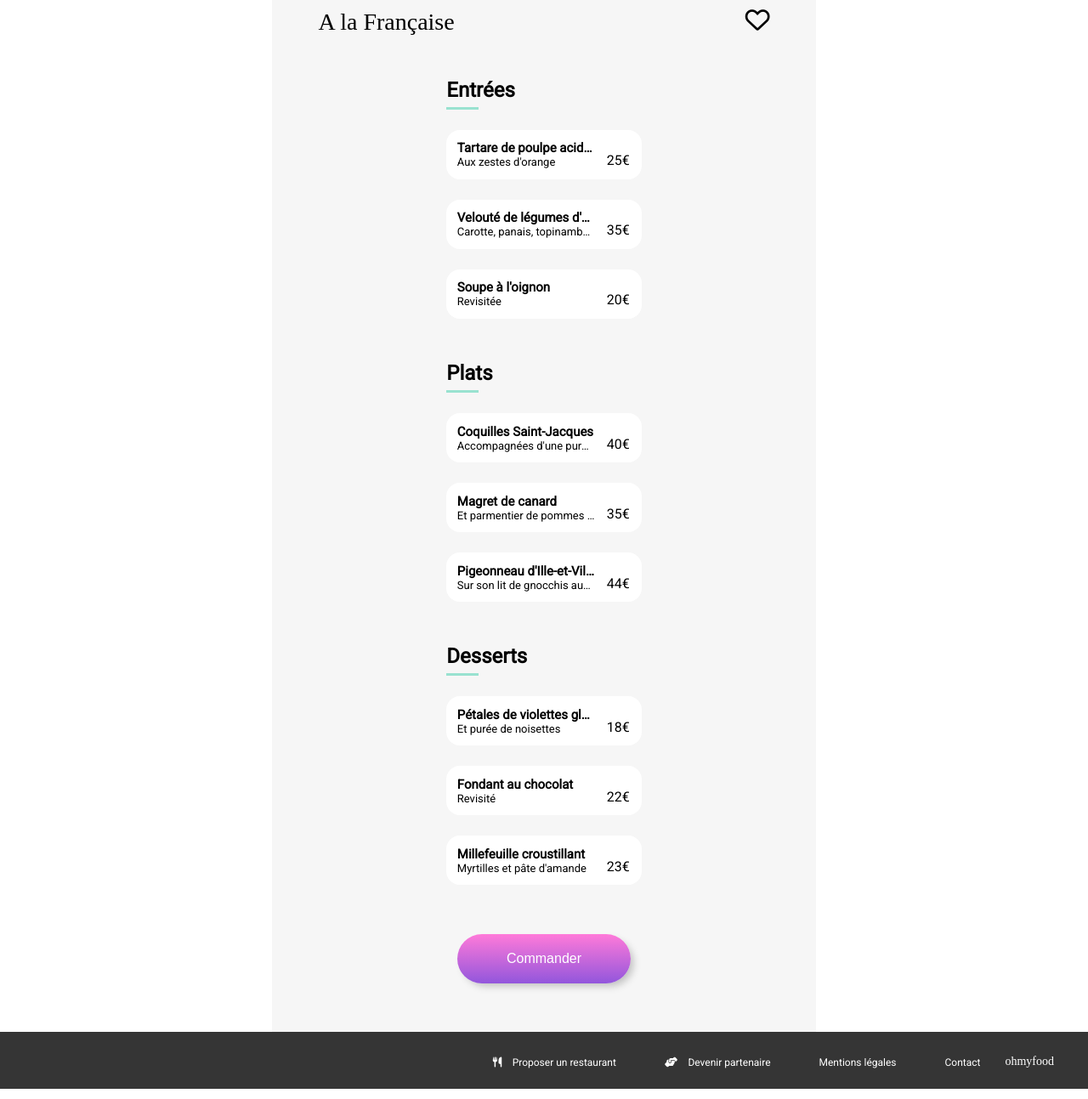
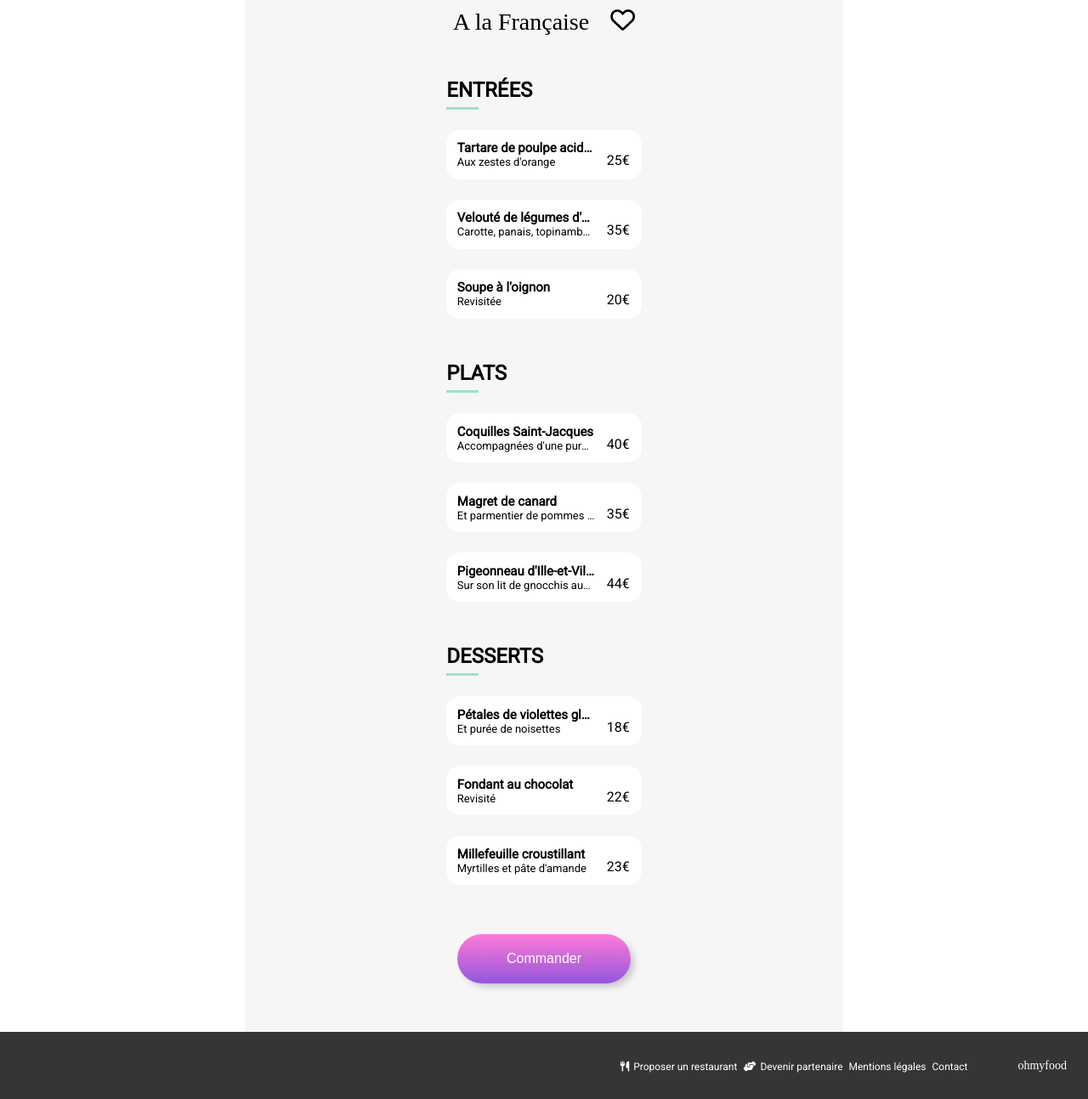
Before and after one commit to OGPops/OhMyFood, a website: page restaurants/a-la-francaise.html in a window 1280 px wide. Shown: the part 382-1675 px from the top of the page at 85% size. Drawn offline with Linux system fonts and the light colour scheme; a web font is replaced by a local one.

Commit message:
Mise à niveau des margin du footer et des différentes animations

```diff
--- a/css/main.css
+++ b/css/main.css
@@ -16,7 +16,7 @@
   }
   1% {
     opacity: 0;
-    font-weight: 400;
+    font-weight: lighter;
   }
   0% {
     opacity: 0;
@@ -39,13 +39,19 @@ ul {
   list-style: none;
 }
 
+@media screen and (min-width: 1024px) {
+  li {
+    display: inline;
+  }
+}
+
 a {
   text-decoration: none;
   color: black;
 }
 
 .fas {
-  padding-right: 12.5px;
+  padding-right: 5px;
 }
 
 body {
@@ -88,6 +94,20 @@ body {
   font-weight: 600;
 }
 
+@keyframes opacity {
+  100% {
+    opacity: 0;
+    z-index: -1;
+  }
+}
+@keyframes loader {
+  0% {
+    transform: rotate(0deg);
+  }
+  100% {
+    transform: rotate(360deg);
+  }
+}
 .loader-section {
   width: 100vw;
   height: 100vh;
@@ -153,20 +173,6 @@ body {
   background-color: #99E2D0;
 }
 
-@keyframes loader {
-  0% {
-    transform: rotate(0deg);
-  }
-  100% {
-    transform: rotate(360deg);
-  }
-}
-@keyframes opacity {
-  100% {
-    opacity: 0;
-    z-index: -1;
-  }
-}
 .btn {
   font-size: 1rem;
   color: white;
@@ -177,7 +183,7 @@ body {
   box-shadow: 5px 5px 10px -2px rgba(0, 0, 0, 0.23);
   cursor: pointer;
   opacity: 1;
-  transition: opacity, 200ms, linear;
+  transition: opacity 200ms linear;
 }
 .btn:hover {
   box-shadow: 5px 5px 10px -2px rgba(0, 0, 0, 0.5);
@@ -188,16 +194,18 @@ body {
   position: relative;
   justify-self: end;
   font-size: 1.8rem;
-  animation: heart2 300ms;
 }
 .fa-heart:hover {
-  animation: heart 300ms forwards;
+  animation: heart 1s forwards;
   font-weight: bold;
   color: transparent;
   background: radial-gradient(#9256dc, #ff7ad9);
   background-clip: text;
   -webkit-background-clip: text;
   cursor: pointer;
+}
+.fa-heart:not(:hover) {
+  animation: heart2 1s forwards;
 }
 
 .header_arrow {
@@ -246,11 +254,32 @@ body {
   width: 100%;
   height: 300px;
 }
+.research_description h2 {
+  font-size: 29px;
+  text-align: center;
+}
 .research_description p {
   color: #8a8a8a;
   padding: 15px 15px 25px 15px;
+  font-size: 16px;
+  font-weight: 300;
 }
 
+@keyframes cards {
+  0% {
+    opacity: 0;
+    transform: translateY(20px);
+  }
+  30% {
+    opacity: 0.5;
+  }
+  65% {
+    opacity: 0.7;
+  }
+  100% {
+    opacity: 1;
+  }
+}
 .menu-card {
   background-color: #f6f6f6;
   border-radius: 3.125rem 3.125rem 0 0;
@@ -268,7 +297,7 @@ body {
 }
 @media screen and (min-width: 1024px) {
   .menu-card {
-    max-width: 50%;
+    max-width: 55%;
   }
 }
 .menu-card_img {
@@ -296,16 +325,22 @@ body {
     margin: auto;
   }
 }
+@media screen and (min-width: 1024px) {
+  .menu-card_header {
+    display: flex;
+    justify-content: center;
+    gap: 25px;
+  }
+}
 .menu-card_icon {
   position: relative;
   justify-self: end;
   font-size: 1.8rem;
-  animation: heart2 300ms;
   align-self: center;
   justify-self: center;
 }
 .menu-card_icon:hover {
-  animation: heart 300ms forwards;
+  animation: heart 1s forwards;
   font-weight: bold;
   color: transparent;
   background: radial-gradient(#9256dc, #ff7ad9);
@@ -313,12 +348,16 @@ body {
   -webkit-background-clip: text;
   cursor: pointer;
 }
+.menu-card_icon:not(:hover) {
+  animation: heart2 1s forwards;
+}
 .menu-card_subcontainer {
   display: grid;
   grid-template-columns: 1fr;
   grid-auto-rows: min-content;
   grid-row-gap: 1.5rem;
   padding-top: 50px;
+  animation: cards 0.5s 1 both;
 }
 @media screen and (min-width: 768px) {
   .menu-card_subcontainer {
@@ -326,32 +365,43 @@ body {
     margin: auto;
   }
 }
+.menu-card_subcontainer:nth-child(1) {
+  animation-delay: 0.5s;
+}
+.menu-card_subcontainer:nth-child(2) {
+  animation-delay: 1s;
+}
+.menu-card_subcontainer:nth-child(3) {
+  animation-delay: 1.5s;
+}
+.menu-card_subcontainer:nth-child(1) {
+  animation-delay: 0.5s;
+}
+.menu-card_subcontainer:nth-child(2) {
+  animation-delay: 1s;
+}
+.menu-card_subcontainer:nth-child(3) {
+  animation-delay: 1.5s;
+}
+.menu-card_subcontainer:nth-child(1) {
+  animation-delay: 0.5s;
+}
+.menu-card_subcontainer:nth-child(2) {
+  animation-delay: 1s;
+}
+.menu-card_subcontainer:nth-child(3) {
+  animation-delay: 1.5s;
+}
 .menu-card_info-container {
   display: flex;
   background-color: white;
   border-radius: 1rem;
   overflow: hidden;
   cursor: pointer;
-  animation: cards 0.5s 1 both;
-}
-.menu-card_info-container:nth-child(1) {
-  animation-delay: 0.15s;
-}
-.menu-card_info-container:nth-child(2) {
-  animation-delay: 0.3s;
-}
-.menu-card_info-container:nth-child(3) {
-  animation-delay: 0.45s;
-}
-.menu-card_info-container:nth-child(4) {
-  animation-delay: 0.6s;
 }
 .menu-card_info-container:hover .menu-card_check {
   margin-right: 0;
   width: 60px;
-}
-.menu-card_info-container:hover .menu-card_container-icon-check {
-  transform: rotate(0deg);
 }
 .menu-card_title {
   font-family: "Shrikhand", serif;
@@ -362,6 +412,7 @@ body {
   width: 2.375rem;
   padding-bottom: 6.25px;
   border-bottom: solid 3px #99E2D0;
+  text-transform: uppercase;
 }
 .menu-card_info {
   padding: 12.5px 0px 12.5px 12.5px;
@@ -415,27 +466,13 @@ body {
   padding: 20px 57.5px;
 }
 
-@keyframes cards {
-  0% {
-    opacity: 0;
-    transform: translateY(20px);
-  }
-  30% {
-    opacity: 0.5;
-  }
-  65% {
-    opacity: 0.7;
-  }
-  100% {
-    opacity: 1;
-  }
-}
 .operation {
   max-width: 100%;
   padding: 20px;
 }
 @media screen and (min-width: 768px) {
   .operation {
+    width: 80%;
     margin: auto;
   }
 }
@@ -483,8 +520,9 @@ body {
   color: #787575;
   padding: 0 20px;
 }
-.operation_step .fa-store {
+.operation_step:hover .fas {
   color: #9256dc;
+  cursor: pointer;
 }
 
 .restaurants {
@@ -506,6 +544,7 @@ body {
 @media screen and (min-width: 1024px) {
   .restaurants_title {
     width: 87%;
+    margin: auto;
   }
 }
 .restaurants_container {
@@ -573,7 +612,7 @@ body {
 }
 .restaurants_info {
   width: 100%;
-  padding: 25px;
+  padding: 15px;
   display: grid;
   grid-template-columns: 2fr 1fr;
 }
@@ -584,16 +623,18 @@ body {
   position: relative;
   justify-self: end;
   font-size: 1.8rem;
-  animation: heart2 300ms;
 }
 .restaurants_icon:hover {
-  animation: heart 300ms forwards;
+  animation: heart 1s forwards;
   font-weight: bold;
   color: transparent;
   background: radial-gradient(#9256dc, #ff7ad9);
   background-clip: text;
   -webkit-background-clip: text;
   cursor: pointer;
+}
+.restaurants_icon:not(:hover) {
+  animation: heart2 1s forwards;
 }
 
 .footer {
@@ -607,11 +648,17 @@ body {
   .footer {
     display: flex;
     flex-direction: row-reverse;
-    padding-right: 40px;
+    justify-content: flex-start;
+    padding: 30px 25px;
   }
 }
 .footer_list {
   margin-right: 0px;
+}
+@media screen and (min-width: 1024px) {
+  .footer_list {
+    margin-right: 80px;
+  }
 }
 .footer_element {
   font-family: "Roboto", sans-serif;
@@ -625,9 +672,13 @@ body {
 }
 @media screen and (min-width: 1024px) {
   .footer_element {
-    display: inline;
-    margin-right: 50px;
     font-size: 12px;
+    gap: 16px;
+  }
+}
+@media screen and (min-width: 1024px) {
+  .footer_li {
+    margin-left: 50px;
   }
 }
 .footer_logo {
@@ -649,7 +700,6 @@ body {
 }
 .footer_link {
   color: white;
-  line-height: 1.7;
 }
 
 /*# sourceMappingURL=main.css.map */
--- a/css/restaurants.css
+++ b/css/restaurants.css
@@ -16,7 +16,7 @@
   }
   1% {
     opacity: 0;
-    font-weight: 400;
+    font-weight: lighter;
   }
   0% {
     opacity: 0;
@@ -39,13 +39,19 @@ ul {
   list-style: none;
 }
 
+@media screen and (min-width: 1024px) {
+  li {
+    display: inline;
+  }
+}
+
 a {
   text-decoration: none;
   color: black;
 }
 
 .fas {
-  padding-right: 12.5px;
+  padding-right: 5px;
 }
 
 body {
@@ -98,7 +104,7 @@ body {
   box-shadow: 5px 5px 10px -2px rgba(0, 0, 0, 0.23);
   cursor: pointer;
   opacity: 1;
-  transition: opacity, 200ms, linear;
+  transition: opacity 200ms linear;
 }
 .btn:hover {
   box-shadow: 5px 5px 10px -2px rgba(0, 0, 0, 0.5);
@@ -109,16 +115,18 @@ body {
   position: relative;
   justify-self: end;
   font-size: 1.8rem;
-  animation: heart2 300ms;
 }
 .fa-heart:hover {
-  animation: heart 300ms forwards;
+  animation: heart 1s forwards;
   font-weight: bold;
   color: transparent;
   background: radial-gradient(#9256dc, #ff7ad9);
   background-clip: text;
   -webkit-background-clip: text;
   cursor: pointer;
+}
+.fa-heart:not(:hover) {
+  animation: heart2 1s forwards;
 }
 
 .header_arrow {
@@ -167,11 +175,32 @@ body {
   width: 100%;
   height: 300px;
 }
+.research_description h2 {
+  font-size: 29px;
+  text-align: center;
+}
 .research_description p {
   color: #8a8a8a;
   padding: 15px 15px 25px 15px;
+  font-size: 16px;
+  font-weight: 300;
 }
 
+@keyframes cards {
+  0% {
+    opacity: 0;
+    transform: translateY(20px);
+  }
+  30% {
+    opacity: 0.5;
+  }
+  65% {
+    opacity: 0.7;
+  }
+  100% {
+    opacity: 1;
+  }
+}
 .menu-card {
   background-color: #f6f6f6;
   border-radius: 3.125rem 3.125rem 0 0;
@@ -189,7 +218,7 @@ body {
 }
 @media screen and (min-width: 1024px) {
   .menu-card {
-    max-width: 50%;
+    max-width: 55%;
   }
 }
 .menu-card_img {
@@ -217,16 +246,22 @@ body {
     margin: auto;
   }
 }
+@media screen and (min-width: 1024px) {
+  .menu-card_header {
+    display: flex;
+    justify-content: center;
+    gap: 25px;
+  }
+}
 .menu-card_icon {
   position: relative;
   justify-self: end;
   font-size: 1.8rem;
-  animation: heart2 300ms;
   align-self: center;
   justify-self: center;
 }
 .menu-card_icon:hover {
-  animation: heart 300ms forwards;
+  animation: heart 1s forwards;
   font-weight: bold;
   color: transparent;
   background: radial-gradient(#9256dc, #ff7ad9);
@@ -234,12 +269,16 @@ body {
   -webkit-background-clip: text;
   cursor: pointer;
 }
+.menu-card_icon:not(:hover) {
+  animation: heart2 1s forwards;
+}
 .menu-card_subcontainer {
   display: grid;
   grid-template-columns: 1fr;
   grid-auto-rows: min-content;
   grid-row-gap: 1.5rem;
   padding-top: 50px;
+  animation: cards 0.5s 1 both;
 }
 @media screen and (min-width: 768px) {
   .menu-card_subcontainer {
@@ -247,32 +286,43 @@ body {
     margin: auto;
   }
 }
+.menu-card_subcontainer:nth-child(1) {
+  animation-delay: 0.5s;
+}
+.menu-card_subcontainer:nth-child(2) {
+  animation-delay: 1s;
+}
+.menu-card_subcontainer:nth-child(3) {
+  animation-delay: 1.5s;
+}
+.menu-card_subcontainer:nth-child(1) {
+  animation-delay: 0.5s;
+}
+.menu-card_subcontainer:nth-child(2) {
+  animation-delay: 1s;
+}
+.menu-card_subcontainer:nth-child(3) {
+  animation-delay: 1.5s;
+}
+.menu-card_subcontainer:nth-child(1) {
+  animation-delay: 0.5s;
+}
+.menu-card_subcontainer:nth-child(2) {
+  animation-delay: 1s;
+}
+.menu-card_subcontainer:nth-child(3) {
+  animation-delay: 1.5s;
+}
 .menu-card_info-container {
   display: flex;
   background-color: white;
   border-radius: 1rem;
   overflow: hidden;
   cursor: pointer;
-  animation: cards 0.5s 1 both;
-}
-.menu-card_info-container:nth-child(1) {
-  animation-delay: 0.15s;
-}
-.menu-card_info-container:nth-child(2) {
-  animation-delay: 0.3s;
-}
-.menu-card_info-container:nth-child(3) {
-  animation-delay: 0.45s;
-}
-.menu-card_info-container:nth-child(4) {
-  animation-delay: 0.6s;
 }
 .menu-card_info-container:hover .menu-card_check {
   margin-right: 0;
   width: 60px;
-}
-.menu-card_info-container:hover .menu-card_container-icon-check {
-  transform: rotate(0deg);
 }
 .menu-card_title {
   font-family: "Shrikhand", serif;
@@ -283,6 +333,7 @@ body {
   width: 2.375rem;
   padding-bottom: 6.25px;
   border-bottom: solid 3px #99E2D0;
+  text-transform: uppercase;
 }
 .menu-card_info {
   padding: 12.5px 0px 12.5px 12.5px;
@@ -336,27 +387,13 @@ body {
   padding: 20px 57.5px;
 }
 
-@keyframes cards {
-  0% {
-    opacity: 0;
-    transform: translateY(20px);
-  }
-  30% {
-    opacity: 0.5;
-  }
-  65% {
-    opacity: 0.7;
-  }
-  100% {
-    opacity: 1;
-  }
-}
 .operation {
   max-width: 100%;
   padding: 20px;
 }
 @media screen and (min-width: 768px) {
   .operation {
+    width: 80%;
     margin: auto;
   }
 }
@@ -404,8 +441,9 @@ body {
   color: #787575;
   padding: 0 20px;
 }
-.operation_step .fa-store {
+.operation_step:hover .fas {
   color: #9256dc;
+  cursor: pointer;
 }
 
 .restaurants {
@@ -427,6 +465,7 @@ body {
 @media screen and (min-width: 1024px) {
   .restaurants_title {
     width: 87%;
+    margin: auto;
   }
 }
 .restaurants_container {
@@ -494,7 +533,7 @@ body {
 }
 .restaurants_info {
   width: 100%;
-  padding: 25px;
+  padding: 15px;
   display: grid;
   grid-template-columns: 2fr 1fr;
 }
@@ -505,16 +544,18 @@ body {
   position: relative;
   justify-self: end;
   font-size: 1.8rem;
-  animation: heart2 300ms;
 }
 .restaurants_icon:hover {
-  animation: heart 300ms forwards;
+  animation: heart 1s forwards;
   font-weight: bold;
   color: transparent;
   background: radial-gradient(#9256dc, #ff7ad9);
   background-clip: text;
   -webkit-background-clip: text;
   cursor: pointer;
+}
+.restaurants_icon:not(:hover) {
+  animation: heart2 1s forwards;
 }
 
 .footer {
@@ -528,11 +569,17 @@ body {
   .footer {
     display: flex;
     flex-direction: row-reverse;
-    padding-right: 40px;
+    justify-content: flex-start;
+    padding: 30px 25px;
   }
 }
 .footer_list {
   margin-right: 0px;
+}
+@media screen and (min-width: 1024px) {
+  .footer_list {
+    margin-right: 80px;
+  }
 }
 .footer_element {
   font-family: "Roboto", sans-serif;
@@ -546,9 +593,13 @@ body {
 }
 @media screen and (min-width: 1024px) {
   .footer_element {
-    display: inline;
-    margin-right: 50px;
     font-size: 12px;
+    gap: 16px;
+  }
+}
+@media screen and (min-width: 1024px) {
+  .footer_li {
+    margin-left: 50px;
   }
 }
 .footer_logo {
@@ -570,7 +621,6 @@ body {
 }
 .footer_link {
   color: white;
-  line-height: 1.7;
 }
 
 /*# sourceMappingURL=restaurants.css.map */
```
Also changed, not shown: 2 other files.
